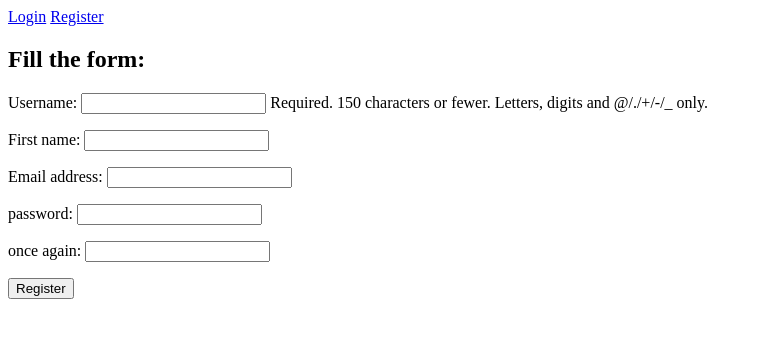
After one commit to belovmd/django-spring-2021, a Django app: page /register/ in a window 1280 px wide. The commit adds this page. Shown: the top 338 px of the page, without its empty margins (0-759 px from the left). Run offline with Django 3.2, Linux system fonts and the light colour scheme.

Commit message:
Iteration 11. Add registration

```diff
--- a/lesson/forms.py
+++ b/lesson/forms.py
@@ -1,5 +1,5 @@
 from django import forms
-
+from django.contrib.auth.models import User
 from . import models
 
 
@@ -24,3 +24,18 @@ class CommentForm(forms.ModelForm):
     class Meta:
         model = models.Comment
         fields = ('name', 'body')
+
+
+class RegistrationForm(forms.ModelForm):
+    password = forms.CharField(label='password', widget=forms.PasswordInput)
+    password2 = forms.CharField(label='once again', widget=forms.PasswordInput)
+
+    class Meta:
+        model = User
+        fields = ('username', 'first_name', 'email')
+
+    def clean_password2(self):
+        cd = self.cleaned_data
+        if cd['password'] != cd['password2']:
+            raise forms.ValidationError("passwords aren't equal")
+        return cd['password2']
--- a/lesson/templates/base.html
+++ b/lesson/templates/base.html
@@ -15,6 +15,7 @@
     <a href="{% url "lesson:profile" %}"> Profile</a>
 {% else %}
         <a href="{% url "lesson:login" %}"> Login</a>
+        <a href="{% url "lesson:register" %}">Register</a>
 {% endif %}
 {% block content %}
 {% endblock %}
--- a/lesson/templates/registration/login.html
+++ b/lesson/templates/registration/login.html
@@ -16,4 +16,5 @@
         <input type="submit" value="Log in!">
     </form>
     <a href="{% url "lesson:password_reset" %}">Forgot your password?</a>
+    <a href="{% url "lesson:register" %}">Register?</a>
 {% endblock %}
--- /dev/null
+++ b/lesson/templates/registration/register_user.html
@@ -0,0 +1,14 @@
+{% extends "base.html" %}
+
+{% block title %}
+    Register User
+{% endblock %}
+
+{% block content %}
+    <h2>Fill the form:</h2>
+    <form action="." method="post">
+        {{ form.as_p }}
+        {% csrf_token %}
+        <input type="submit" value="Register">
+    </form>
+{% endblock %}
--- a/lesson/urls.py
+++ b/lesson/urls.py
@@ -32,6 +32,7 @@ urlpatterns = [
     ), name='password_reset_confirm'),
     path('reset/done/', auth_views.PasswordResetCompleteView.as_view(), name='password_reset_complete'),
     path('profile/', views.view_profile, name='profile'),
+    path('register/', views.register, name='register'),
 ]
 
 if settings.DEBUG:
--- a/lesson/views.py
+++ b/lesson/views.py
@@ -139,3 +139,22 @@ def user_login(request):
 def view_profile(request):
     return render(request,
                   'profile.html')
+
+
+def register(request):
+    print(233)
+    if request.method == "POST":
+        user_form = forms.RegistrationForm(request.POST)
+        if user_form.is_valid():
+            new_user = user_form.save(commit=False)
+            new_user.set_password(user_form.cleaned_data['password'])
+            new_user.save()
+            models.Profile.objects.create(user=new_user, photo='unknown.jpg')
+            return render(request, 'registration/reg_complete.html',
+                          {'new_user': new_user})
+        else:
+            return HttpResponse('bad credentials')
+    else:
+        user_form = forms.RegistrationForm()
+        return render(request, 'registration/register_user.html',
+                      {'form': user_form})
--- a/spring/settings.py
+++ b/spring/settings.py
@@ -122,7 +122,7 @@ STATIC_URL = '/static/'
 
 EMAIL_BACKEND = 'django.core.mail.backends.console.EmailBackend'
 LOGIN_URL = '/login/'
-LOGIN_REDIRECT_URL = '/lesson/'
+LOGIN_REDIRECT_URL = '/'
 
 DEFAULT_AUTO_FIELD = 'django.db.models.AutoField'
 
```
Also changed, not shown: lesson/templates/registration/reg_complete.html (added, +10 -0 lines).
